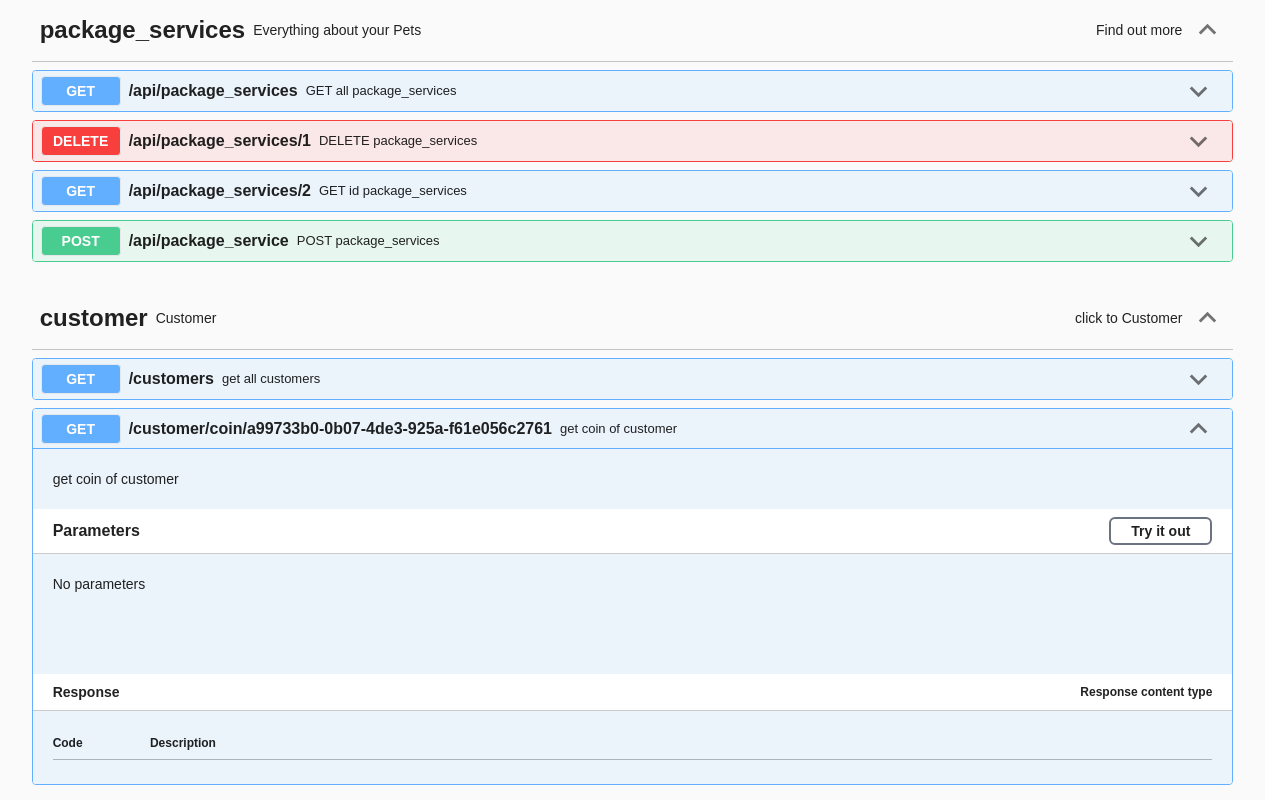
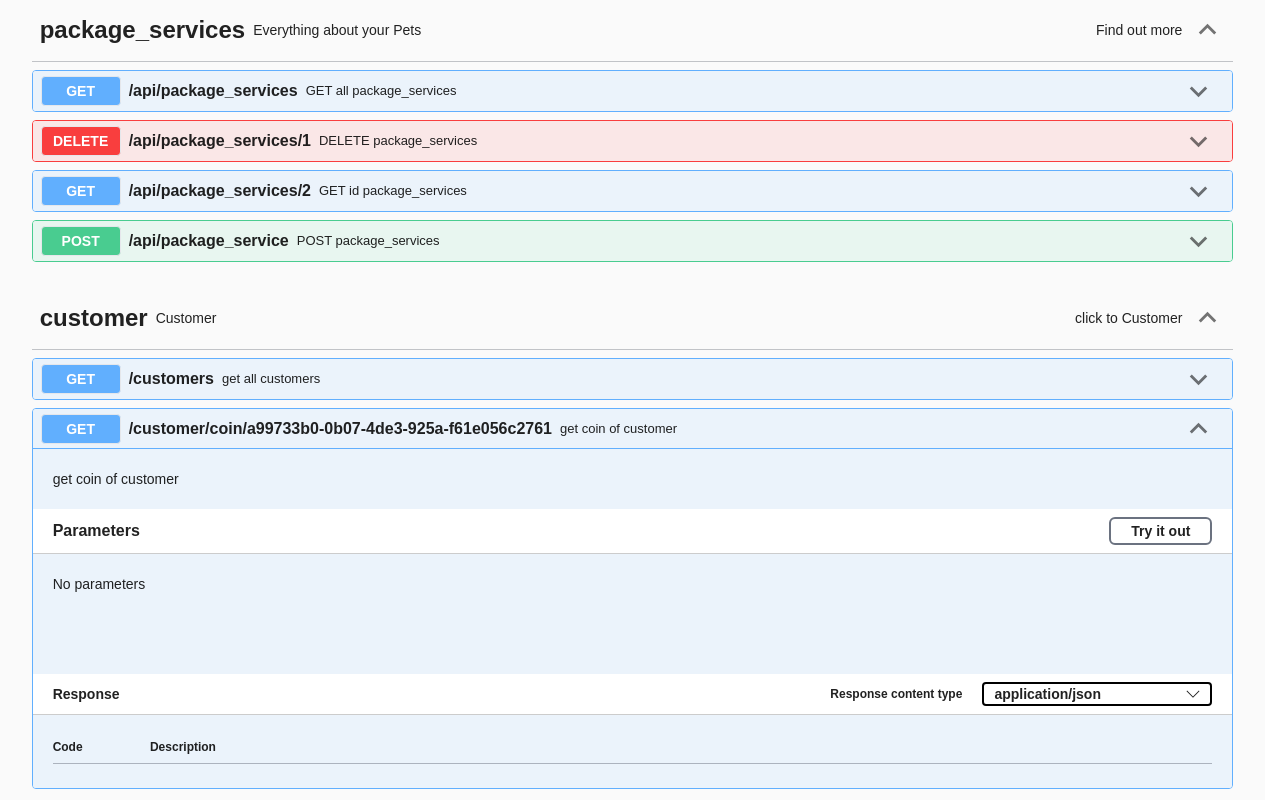
Before and after one commit to ThienSimp03/pr-1-swagger, a React (Create React App) app: page / in a window 1280 px wide. Both pictures are taken after a click on the button 632 px from the left and 801 px from the top of the page. Shown: the part 372-1172 px from the top of the page. Built offline with nearby package versions, Linux system fonts and the light colour scheme.

Commit message:
add switchTypeRes in ResMethod

```diff
--- a/src/components/MethodApi/MethodApi.tsx
+++ b/src/components/MethodApi/MethodApi.tsx
@@ -188,8 +188,10 @@ export default function Method(props: Props) {
                             {fields.length > 0 && (
                                 <div className='grid grid-cols-12 gap-2 px-5 pt-6'>
                                     <div className='col-span-12 flex'>
-                                        <div className='flex-none pr-5 min-w-[150px] text-xs'>Name</div>
-                                        <div className='flex flex-col flex-1 gap-5 text-xs'>Description</div>
+                                        <div className='flex-none pr-5 min-w-[150px] text-xs font-semibold'>Name</div>
+                                        <div className='flex flex-col flex-1 gap-5 text-xs font-semibold'>
+                                            Description
+                                        </div>
                                     </div>
                                     <div className='col-span-12 border-[#ACB3BE] border-solid border-b-[0.5px]'></div>
                                     {/* Handle body */}
--- a/src/components/MethodApi/ResMethodApi/ResMethodApi.tsx
+++ b/src/components/MethodApi/ResMethodApi/ResMethodApi.tsx
@@ -1,12 +1,25 @@
 import { Box } from '@mui/material'
-import { Fragment } from 'react'
+import { Fragment, useState } from 'react'
+import { TfiAngleDown } from 'react-icons/tfi'
 
 type Props = {
     resApi: any
     backgroundColor: string
 }
 
+const contentTypeRes: string[] = ['application/json', 'application/xml']
+
 export default function ResMethodApi(props: Props) {
+    const [typeRes, setTypeRes] = useState<string>(contentTypeRes[0])
+    const [switchTypeRes, setSwitchTypeRes] = useState<boolean>(false)
+
+    const switchTypeResOn = () => {
+        setSwitchTypeRes((prev) => !prev)
+    }
+    const handleSwitchType = (content: string) => {
+        setSwitchTypeRes(true)
+        setTypeRes(content)
+    }
     const { resApi, backgroundColor } = props
     return (
         <Fragment>
@@ -14,6 +27,30 @@ export default function ResMethodApi(props: Props) {
                 <p className='font-bold'>Response</p>
                 <div className='flex items-center gap-5'>
                     <p className='text-xs font-bold'>Response content type</p>
+                    <div
+                        className='flex items-center gap-2 w-[230px] px-[10px] border-2 border-black border-solid rounded justify-between hover:bg-[#ccc] font-semibold relative'
+                        onClick={switchTypeResOn}
+                    >
+                        {typeRes}
+                        <span>
+                            <TfiAngleDown />
+                        </span>
+                        {switchTypeRes && (
+                            <div className='absolute left-0 right-0 top-full border-2 border-solid bg-[#F7F7F7] border-[#000]'>
+                                {contentTypeRes.map((content, index) => {
+                                    return (
+                                        <button
+                                            key={index}
+                                            className='flex items-center w-full px-[10px] hover:bg-blue-500 hover:text-white font-semibold'
+                                            onClick={() => handleSwitchType(content)}
+                                        >
+                                            {content}
+                                        </button>
+                                    )
+                                })}
+                            </div>
+                        )}
+                    </div>
                 </div>
             </div>
             {resApi !== '' && (
```
